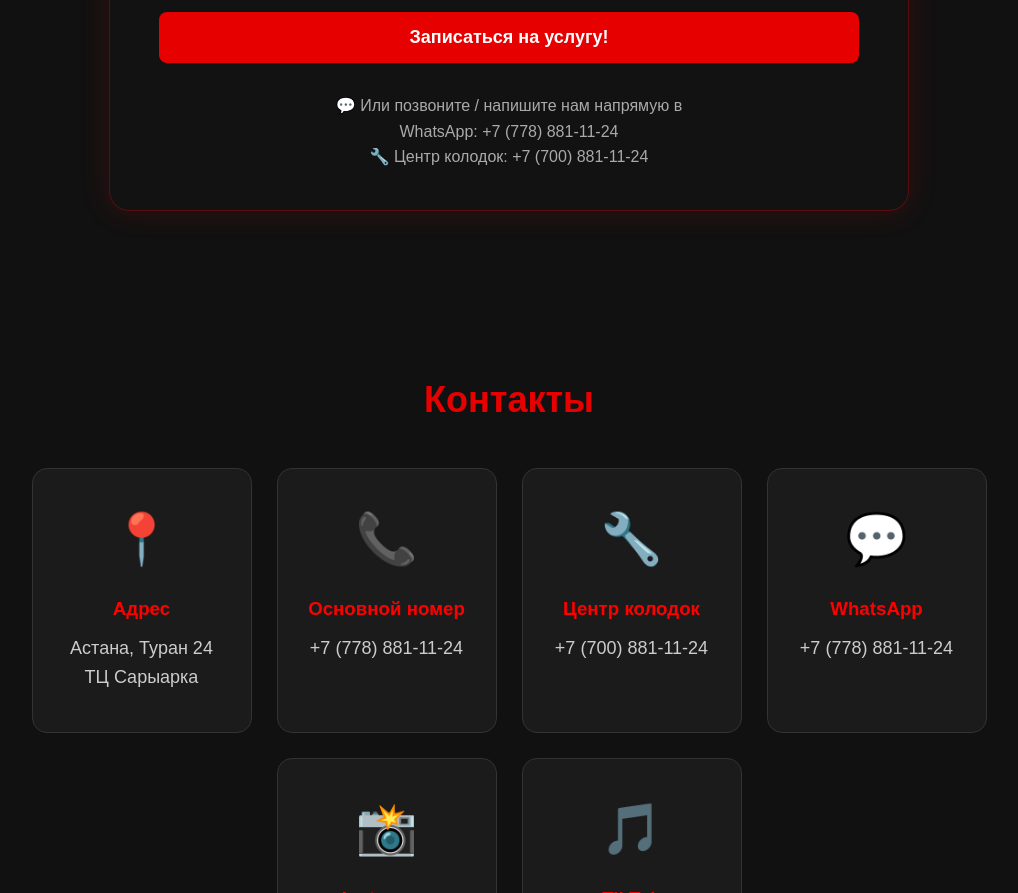
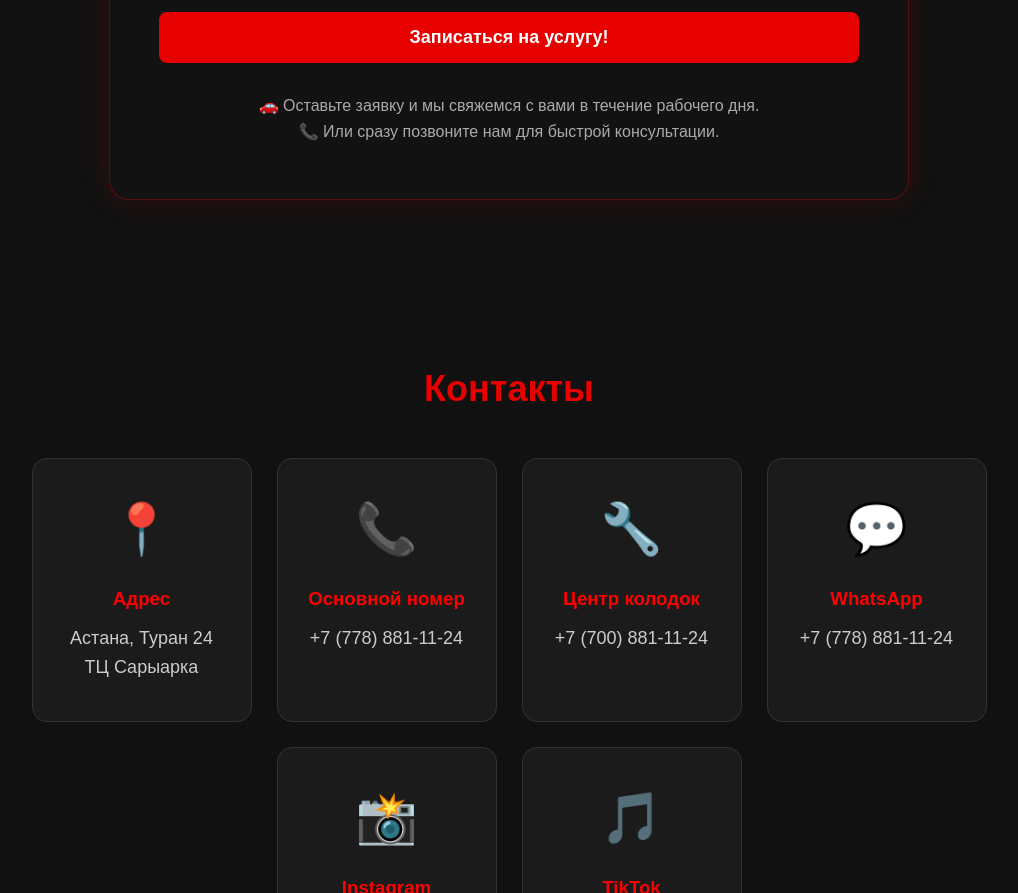
Before and after one commit to rakuzandieyoung/AVTOSKOL, a plain HTML site: page index.html in a window 1280 px wide. Shown: the part 3181-4074 px from the top of the page, without its empty margins (131-1149 px from the left). Drawn offline with Linux system fonts and the light colour scheme.

Commit message:
index.html

```diff
--- a/index.html
+++ b/index.html
@@ -161,10 +161,9 @@
         </button>
 
         <p class="whatsapp-note">
-        💬 Или позвоните / напишите нам напрямую в <br>WhatsApp:
-        +7 (778) 881-11-24<br>
-        🔧 Центр колодок:
-        +7 (700) 881-11-24
+        🚗 Оставьте заявку и мы свяжемся с вами в течение рабочего дня.<br>
+        📞 Или сразу позвоните нам для быстрой консультации.
+        </p>
 </p>
 
         </form>
```
